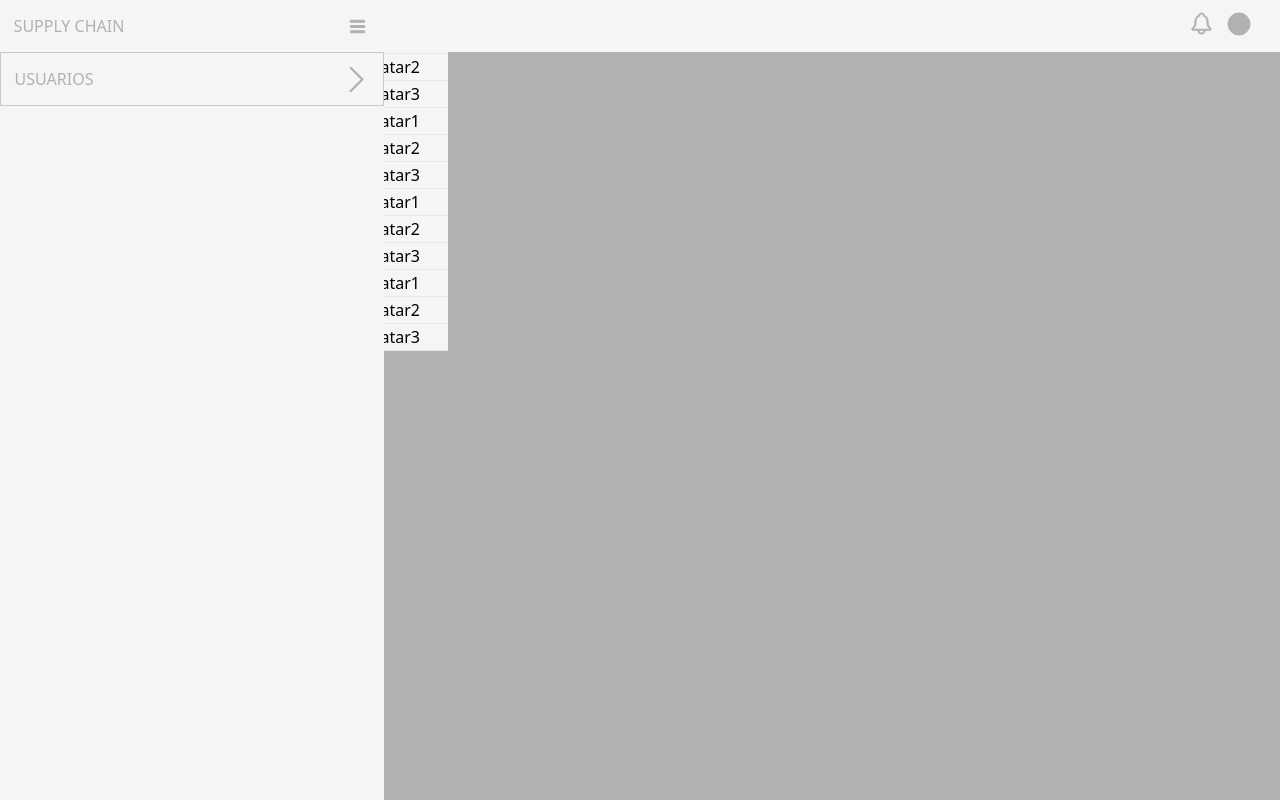
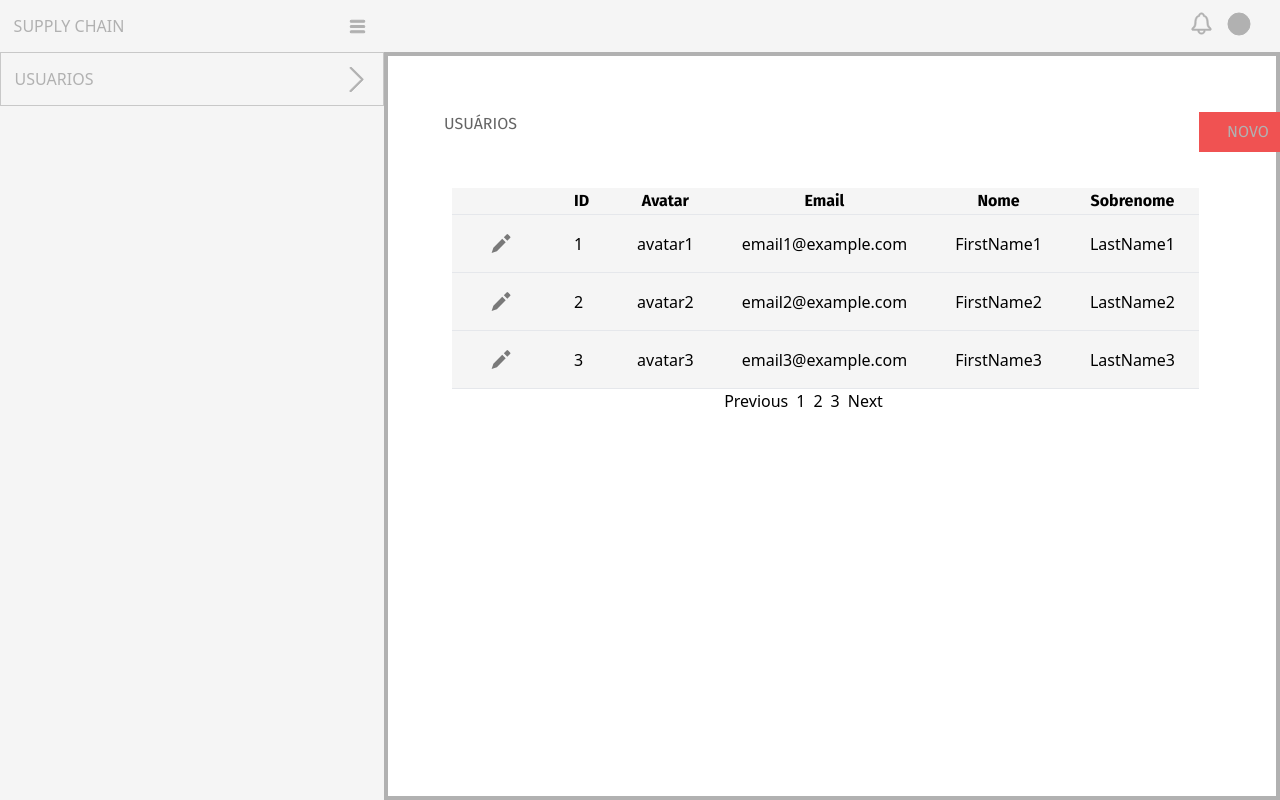
Before and after one commit to MarkVN2/HMZ-Test, a Next.js app in the folder hmz-front-end/: page /usuarios in a window 1280 px wide. Built offline with nearby package versions, Linux system fonts and the light colour scheme.

Commit message:
[feat(front-end)]: stylized the table

```diff
--- a/hmz-front-end/src/components/svg_icons/edit_icon/index.tsx
+++ b/hmz-front-end/src/components/svg_icons/edit_icon/index.tsx
@@ -0,0 +1,20 @@
+import { twMerge } from "tailwind-merge";
+
+interface EditIconProps {
+    className?: string;
+}
+
+const EditIcon = ({className}:EditIconProps) => {
+    return(
+        <svg
+        viewBox="0 0 24 24"
+        height="25"
+        width="50"
+        className={twMerge("fill-[#797979] ", className)}
+        >
+            <path d="M20.7,5.2a1.024,1.024,0,0,1,0,1.448L18.074,9.276l-3.35-3.35L17.35,3.3a1.024,1.024,0,0,1,1.448,0Zm-4.166,5.614-3.35-3.35L4.675,15.975,3,21l5.025-1.675Z"/>
+        </svg>
+    )
+}
+
+export default EditIcon;
--- /dev/null
+++ b/hmz-front-end/src/components/user_add_button/index.tsx
@@ -0,0 +1,23 @@
+import { Modal } from "flowbite-react";
+import { useState } from "react";
+
+const UserAddButton = () => {
+
+    const [modalIsOpen, setModalIsOpen] = useState(false);
+
+    const closeModal = () => {
+        setModalIsOpen(false);
+    }
+
+    return (
+    <button className='bg-red-500  font-FiraSans size-fit ml-[100%] m-9 text-[#b1b1b1] text-center p-2 px-7' onClick={()=> setModalIsOpen(true)}>
+            <Modal show={modalIsOpen} onClose={closeModal} dismissible>
+                <Modal.Header>
+                    <p className='text-[#b1b1b1] font-FiraSans'>Adicionar Usuário </p>
+                </Modal.Header>
+            </Modal>
+        NOVO
+    </button>
+    )
+}
+export default UserAddButton;
--- /dev/null
+++ b/hmz-front-end/src/components/user_edit_button/index.tsx
@@ -0,0 +1,33 @@
+import { Modal } from "flowbite-react";
+import { Table } from "flowbite-react";
+import EditIcon from "../svg_icons/edit_icon";
+import { useState } from "react";
+
+const UserEditButton = ({id}:{id:number}) => {
+    const [modalIsOpen, setModalIsOpen] = useState(false);
+    const [user, setUser] = useState<{avatar: string, email: string, first_name:string, last_name:string}>({
+        avatar: '',
+        email: '',
+        first_name: '',
+        last_name: ''
+    });
+
+    const closeModal = () => {
+        setModalIsOpen(false);
+    }
+
+    const handleSubmit = (e: React.FormEvent) =>{
+    }
+
+    return(
+        <Table.Cell className="cursor-pointer" onClick={()=>setModalIsOpen(true)}>
+            <EditIcon/>
+            <Modal show={modalIsOpen} onClose={closeModal} dismissible>
+                <Modal.Header>
+                    <p className='text-[#b1b1b1] font-FiraSans'>Editar Usuário {id}</p>
+                </Modal.Header>
+            </Modal>
+        </Table.Cell>
+)
+}
+export default UserEditButton;
--- a/hmz-front-end/src/components/users_table_row/index.tsx
+++ b/hmz-front-end/src/components/users_table_row/index.tsx
@@ -1,4 +1,7 @@
 import { Table } from "flowbite-react";
+import EditIcon from "../svg_icons/edit_icon";
+import { useState } from "react";
+import UserEditButton from "../user_edit_button";
 
 interface UserTableRowProps {
     id: number;
@@ -9,14 +12,26 @@ interface UserTableRowProps {
 }
 
 const UsersTableRow = ({ id,email,first_name,last_name,avatar } : UserTableRowProps) => {
+    const [isEditing, setIsEditing] = useState(false);
+
     return(
         <Table.Row className="border-b">
-            <Table.Cell></Table.Cell>
-            <Table.Cell>{id}</Table.Cell>
-            <Table.Cell>{email}</Table.Cell>
-            <Table.Cell>{first_name}</Table.Cell>
-            <Table.Cell>{last_name}</Table.Cell>
-            <Table.Cell>{avatar}</Table.Cell>
+            <UserEditButton id={id} />
+            <Table.Cell>
+                {id}
+            </Table.Cell>
+            <Table.Cell>
+                {avatar}
+            </Table.Cell>
+            <Table.Cell>
+                {email}
+            </Table.Cell>
+            <Table.Cell>
+                {first_name}
+            </Table.Cell>
+            <Table.Cell>
+                {last_name}
+            </Table.Cell>
         </Table.Row>
     )
 }
--- a/hmz-front-end/src/pages/usuarios.tsx
+++ b/hmz-front-end/src/pages/usuarios.tsx
@@ -1,12 +1,16 @@
 import '@/app/globals.css'
 import Sidebar from '@/components/sidebar';
 import TopBar from "@/components/topbar";
+import UserAddButton from '@/components/user_add_button';
 import UsersTableRow from '@/components/users_table_row';
+import instance from '@/scripts/requests/instance';
 import { Table } from 'flowbite-react';
 import { useState } from 'react';
 
 export default function Usuarios() {
     const [page, setPage] = useState(1);
+    const [data, setData] = useState([]);
+
     type User = {
         id: number;
         avatar: string;
@@ -14,70 +18,8 @@ export default function Usuarios() {
         first_name: string;
         last_name: string;
       };
-    const data : User[] =[
-    {
-      "id": 1,
-      "avatar": "avatar1",
-      "email": "email1@example.com",
-      "first_name": "FirstName1",
-      "last_name": "LastName1"
-    },
-    {
-      "id": 2,
-      "avatar": "avatar2",
-      "email": "email2@example.com",
-      "first_name": "FirstName2",
-      "last_name": "LastName2"
-    },
-    {
-      "id": 3,
-      "avatar": "avatar3",
-      "email": "email3@example.com",
-      "first_name": "FirstName3",
-      "last_name": "LastName3"
-    },
-    {
-        "id": 1,
-        "avatar": "avatar1",
-        "email": "email1@example.com",
-        "first_name": "FirstName1",
-        "last_name": "LastName1"
-      },
-      {
-        "id": 2,
-        "avatar": "avatar2",
-        "email": "email2@example.com",
-        "first_name": "FirstName2",
-        "last_name": "LastName2"
-      },
-      {
-        "id": 3,
-        "avatar": "avatar3",
-        "email": "email3@example.com",
-        "first_name": "FirstName3",
-        "last_name": "LastName3"
-      },
-      {
-        "id": 1,
-        "avatar": "avatar1",
-        "email": "email1@example.com",
-        "first_name": "FirstName1",
-        "last_name": "LastName1"
-      },
-      {
-        "id": 2,
-        "avatar": "avatar2",
-        "email": "email2@example.com",
-        "first_name": "FirstName2",
-        "last_name": "LastName2"
-      },
-      {
-        "id": 3,
-        "avatar": "avatar3",
-        "email": "email3@example.com",
-        "first_name": "FirstName3",
-        "last_name": "LastName3"
-      },
+
+    const dataTest : User[] =[
     {
       "id": 1,
       "avatar": "avatar1",
@@ -100,32 +42,46 @@ export default function Usuarios() {
       "last_name": "LastName3"
     },
     ]
-    // This is a test data will be replaced with a request to the back-end using axios
+
+    const getData = async () => {
+      const response = await instance.get(`/users?page=${page}`);
+      setData(response.data);
+    };
+
     const handlePrevious = () => {
     if (page > 1) {
         setPage(page - 1);
+        getData()
     }
     };
 
     const handleNext = () => {
       setPage(page + 1);
+      getData()
     };
     return(
-    <div className='flex md:flex-row grow flex-col h-screen bg-[#b1b1b1]'>
+    <div className='h-screen bg-[#b1b1b1]'>
         <TopBar />
+        <div className='grid grid-flow-co'>
           <Sidebar />
-        <div>
-            <Table className="w-100  bg-[#f5f5f5] text-black">
-                <Table.Head className=' bg-[#f5f5f5] text-center text-black font-FiraSans  border-b'>
-                    <Table.HeadCell></Table.HeadCell>
+          <div className='ml-96  h-[calc(100vh-3.25rem)] mt-[3.25rem] bg-white p-5 border-4 border-solid border-[#b1b1b1] grow flex grid-flow-col '>
+               <div className='place-content-baseline'>
+                <div className='grid grid-flow-col place'>
+                    <p className='text-[#646464] font-FiraSans m-9'>USUÁRIOS</p>
+                    <UserAddButton />
+                </div>
+                <div >
+                <Table className="bg-[#f5f5f5] text-black ml-11">
+                    <Table.Head className='bg-[#f5f5f5] text-center text-black font-FiraSans  border-b'>
+                        <Table.HeadCell ></Table.HeadCell>
                         <Table.HeadCell>ID</Table.HeadCell>
                         <Table.HeadCell>Avatar</Table.HeadCell>
                         <Table.HeadCell>Email</Table.HeadCell>
                         <Table.HeadCell>Nome</Table.HeadCell>
                         <Table.HeadCell>Sobrenome</Table.HeadCell>
                     </Table.Head>
-                <Table.Body>
-                    {data.map((user, index) => (
+                    <Table.Body className='px-6 py-4'>
+                        {dataTest.map((user, index) => (
                                 <UsersTableRow
                                     key={index}
                                     id={user.id}
@@ -137,6 +93,7 @@ export default function Usuarios() {
                             ))}
                     </Table.Body>
                 </Table>
+                </div>
                 <div className="flex justify-center space-x-2">
                     <button onClick={handlePrevious} className="btn btn-primary">Previous</button>
                     <button onClick={() => setPage(1)} className="btn btn-outline">1</button>
@@ -146,5 +103,7 @@ export default function Usuarios() {
                 </div>
               </div>
           </div>
+        </div>
+    </div>
     )
 }
```
Also changed, not shown: hmz-front-end/src/components/user_edit_card/index.tsx (deleted). Lines whose indentation alone changed are shown as unchanged.
